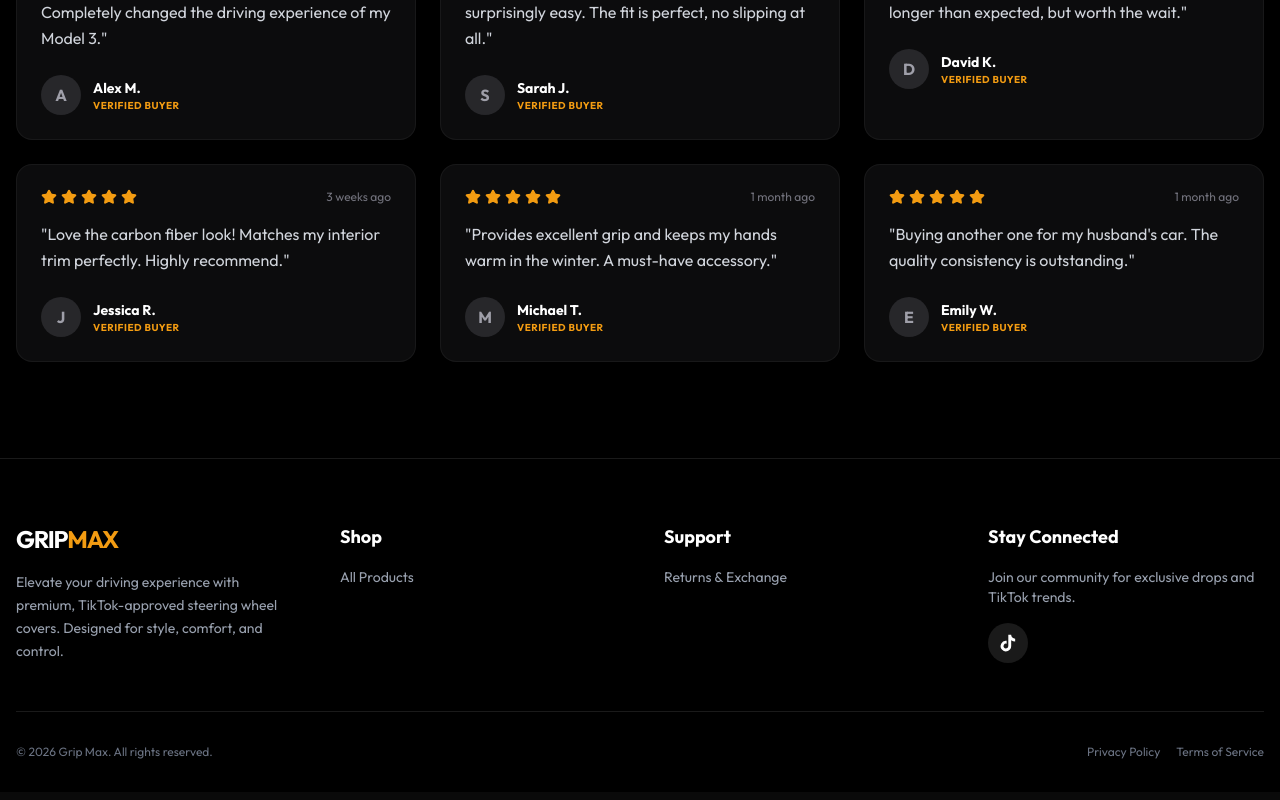
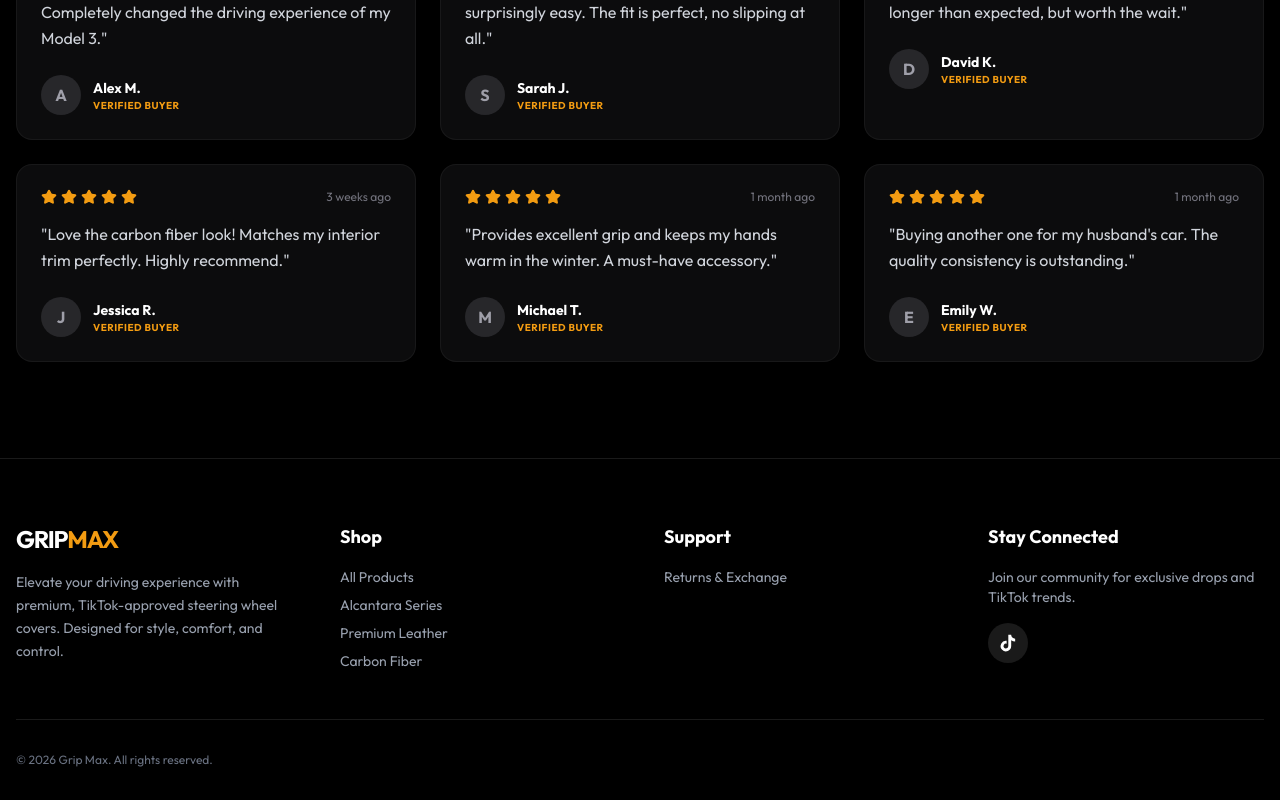
Before and after one commit to jacoobwang/grip-max, a Next.js app: page / in a window 1280 px wide. Shown: the part 2994-3794 px from the top of the page. Built offline with nearby package versions, Linux system fonts and the light colour scheme.

Commit message:
feat: add link

```diff
--- a/components/navigation/footer.tsx
+++ b/components/navigation/footer.tsx
@@ -21,9 +21,9 @@ export function Footer() {
                         <h3 className="font-bold text-lg mb-4">Shop</h3>
                         <ul className="space-y-2 text-sm text-gray-400">
                             <li><Link href="https://vt.tiktok.com/ZTheu1sdy/" className="hover:text-brand-primary transition-colors">All Products</Link></li>
-                            {/* <li><Link href="/products?category=alcantara" className="hover:text-brand-primary transition-colors">Alcantara Series</Link></li>
-                            <li><Link href="/products?category=leather" className="hover:text-brand-primary transition-colors">Premium Leather</Link></li>
-                            <li><Link href="/products?category=carbon" className="hover:text-brand-primary transition-colors">Carbon Fiber</Link></li> */}
+                            <li><Link href="https://vt.tiktok.com/ZTheu1sdy/" className="hover:text-brand-primary transition-colors">Alcantara Series</Link></li>
+                            <li><Link href="https://vt.tiktok.com/ZTheu1sdy/" className="hover:text-brand-primary transition-colors">Premium Leather</Link></li>
+                            <li><Link href="https://vt.tiktok.com/ZTheu1sdy/" className="hover:text-brand-primary transition-colors">Carbon Fiber</Link></li>
                         </ul>
                     </div>
 
@@ -68,10 +68,10 @@ export function Footer() {
 
                 <div className="border-t border-white/10 pt-8 flex flex-col md:flex-row justify-between items-center text-xs text-gray-500">
                     <p>© {new Date().getFullYear()} Grip Max. All rights reserved.</p>
-                    <div className="flex gap-4 mt-4 md:mt-0">
+                    {/* <div className="flex gap-4 mt-4 md:mt-0">
                         <Link href="/privacy" className="hover:text-white">Privacy Policy</Link>
                         <Link href="/terms" className="hover:text-white">Terms of Service</Link>
-                    </div>
+                    </div> */}
                 </div>
             </div>
         </footer>
```
